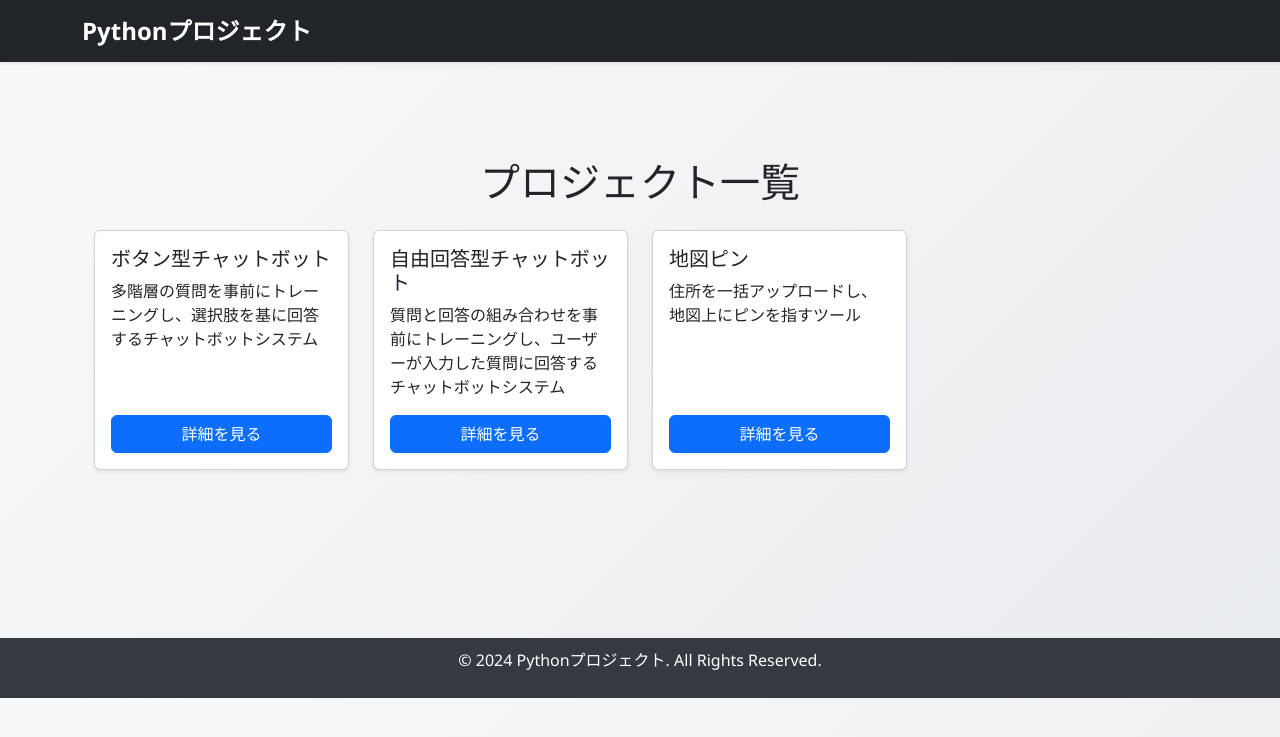
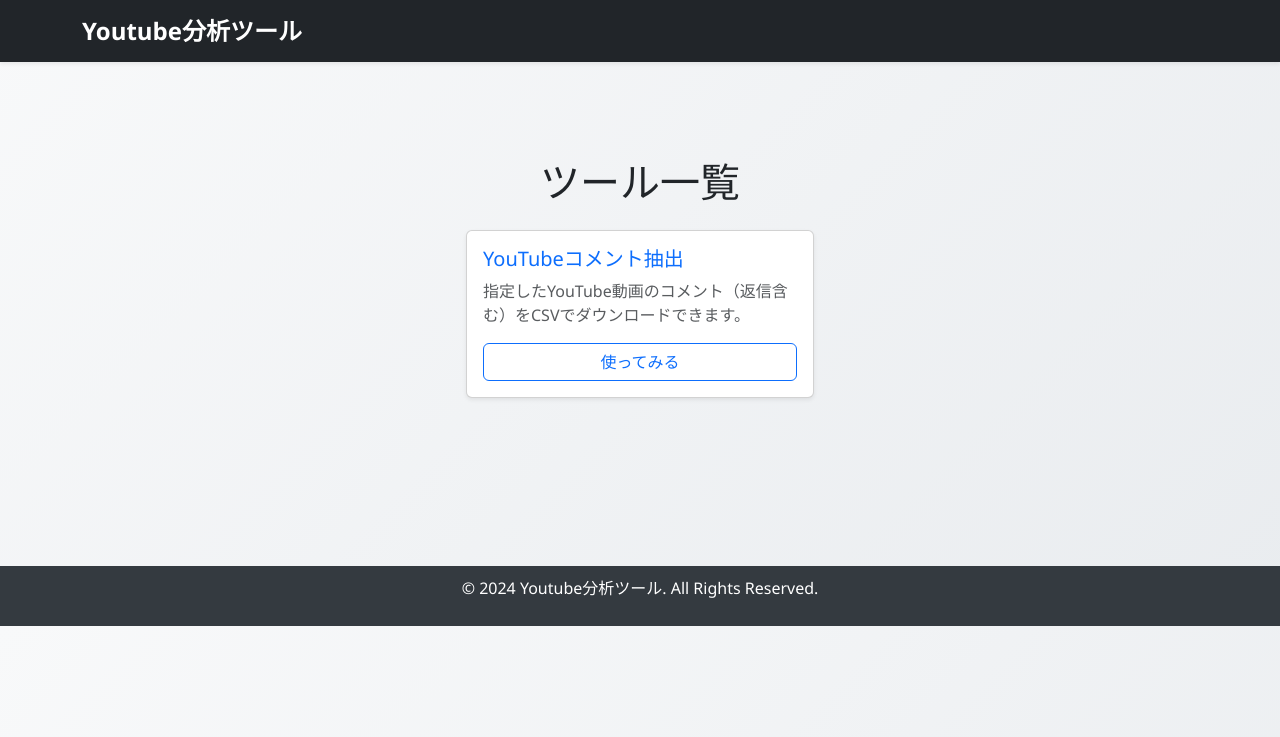
Before and after one commit to andkntr/youtube_comments_extract, a Flask app: page / in a window 1280 px wide. Shown: the top 737 px of the page. Run offline with Flask 3, Linux system fonts and the light colour scheme.

Commit message:
update index page and project list

```diff
--- a/app.py
+++ b/app.py
@@ -13,11 +13,14 @@ app = Flask(__name__)
 @app.route("/")
 def index():
     projects = [
-        {"name": "ボタン型チャットボット", "description": "多階層の質問を事前にトレーニングし、選択肢を基に回答するチャットボットシステム", "url": "/chatbot_button"},
-        {"name": "自由回答型チャットボット", "description": "質問と回答の組み合わせを事前にトレーニングし、ユーザーが入力した質問に回答するチャットボットシステム", "url": "/chatbot_free"},
-        {"name": "地図ピン", "description": "住所を一括アップロードし、地図上にピンを指すツール", "url": "/map"},
-    ]
+    {
+        "name": "YouTubeコメント抽出",
+        "description": "指定したYouTube動画のコメント（返信含む）をCSVでダウンロードできます。",
+        "url": "/comments"
+    }]
     return render_template("index.html", projects=projects)
+
+
 
 
 """
--- a/templates/base.html
+++ b/templates/base.html
@@ -3,7 +3,7 @@
 <head>
     <meta charset="UTF-8">
     <meta name="viewport" content="width=device-width, initial-scale=1.0">
-    <title>{% block title %}Pythonプロジェクト{% endblock %}</title>
+    <title>{% block title %}Youtube分析ツール{% endblock %}</title>
     <!-- Bootstrap CSS -->
     <link href="https://cdn.jsdelivr.net/npm/bootstrap@5.3.0-alpha3/dist/css/bootstrap.min.css" rel="stylesheet">
     <style>
@@ -29,7 +29,7 @@
     <!-- ナビゲーションバー -->
     <nav class="navbar navbar-expand-lg navbar-dark bg-dark shadow-sm">
         <div class="container">
-            <a class="navbar-brand" href="/">Pythonプロジェクト</a>
+            <a class="navbar-brand" href="/">Youtube分析ツール</a>
         </div>
     </nav>
 
@@ -41,7 +41,7 @@
 
     <!-- フッター -->
     <footer id="footer" class="text-center mt-5">
-        <p>&copy; 2024 Pythonプロジェクト. All Rights Reserved.</p>
+        <p>&copy; 2024 Youtube分析ツール. All Rights Reserved.</p>
     </footer>
 
     <!-- Bootstrap Bundle JS -->
--- a/templates/index.html
+++ b/templates/index.html
@@ -1,18 +1,18 @@
 {% extends "base.html" %}
 
-{% block title %}HOME{% endblock %}
+{% block title %}ツール一覧{% endblock %}
 
 {% block content %}
 <div class="container py-5">
-    <h1 class="text-center mb-4">プロジェクト一覧</h1>
-    <div class="row">
+    <h1 class="text-center mb-4">ツール一覧</h1>
+    <div class="row justify-content-center">
         {% for project in projects %}
-        <div class="col-md-3 mb-4">
+        <div class="col-md-6 col-lg-4 mb-4">
             <div class="card shadow-sm h-100 d-flex flex-column">
                 <div class="card-body d-flex flex-column">
-                    <h5 class="card-title">{{ project.name }}</h5>
-                    <p class="card-text flex-grow-1">{{ project.description }}</p>
-                    <a href="{{ project.url }}" class="btn btn-primary mt-auto" target="_blank">詳細を見る</a>
+                    <h5 class="card-title text-primary">{{ project.name }}</h5>
+                    <p class="card-text text-muted flex-grow-1">{{ project.description }}</p>
+                    <a href="{{ project.url }}" class="btn btn-outline-primary mt-auto">使ってみる</a>
                 </div>
             </div>
         </div>
```
